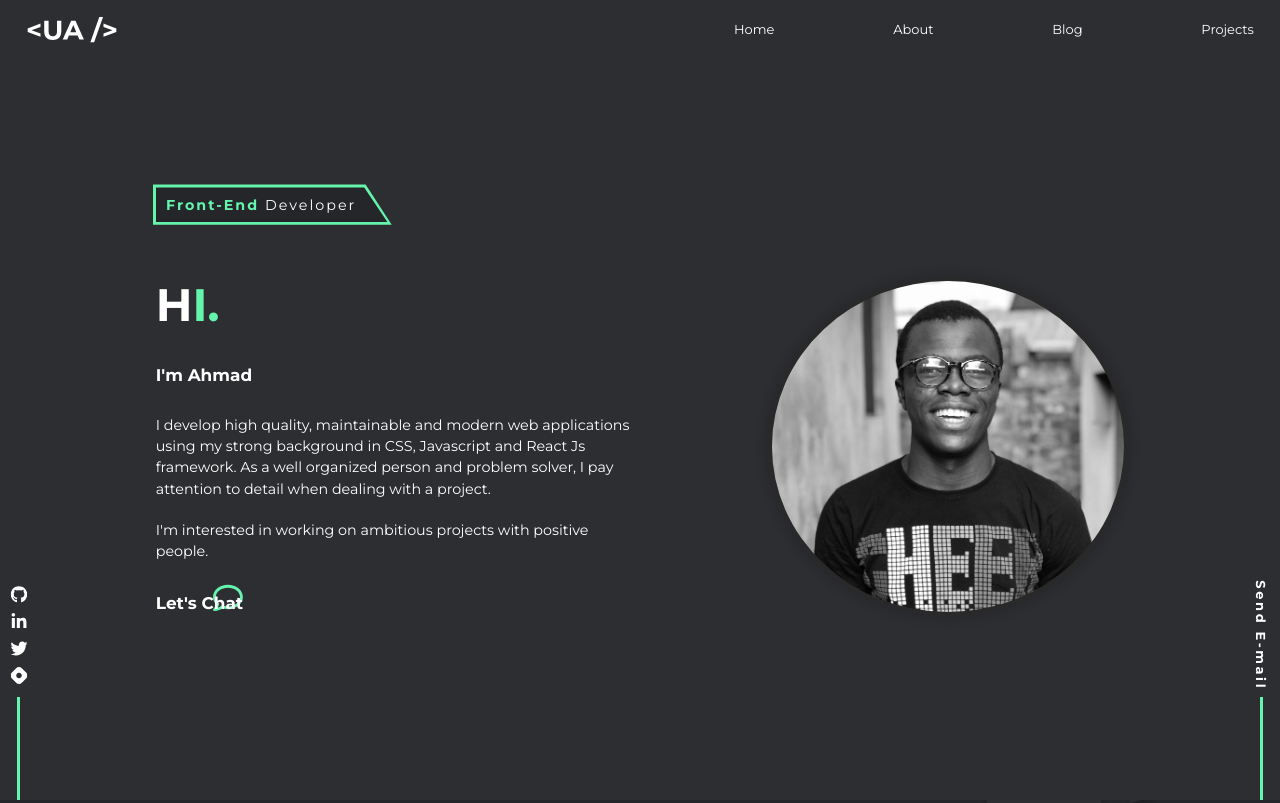
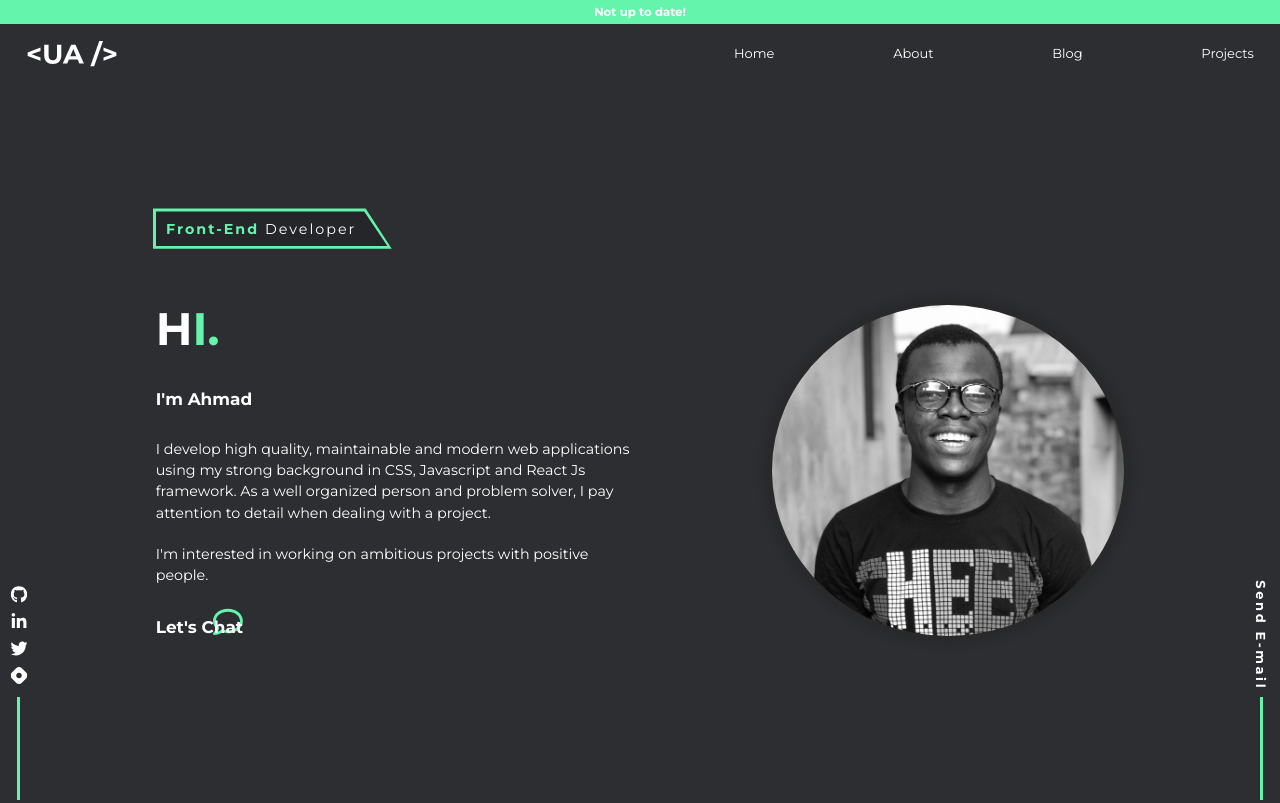
Before and after one commit to usmahm/usmahm.github.io, a website: page index.html in a window 1280 px wide. Shown: the top 803 px of the page. Drawn offline with Linux system fonts and the light colour scheme.

Commit message:
feat: add status bar

```diff
--- a/index.html
+++ b/index.html
@@ -192,6 +192,12 @@
         <a class="link-coloured" href="mailto:ahmadujuwon@gmail.com">Send E-mail</a>
       </span>
       <div class="contacts__line"></div>
+    </div>
+
+    <div class="status">
+      <p>
+        Not up to date!
+      </p>
     </div>
 
     <header class="main-header">
--- a/sass/layouts/_header.scss
+++ b/sass/layouts/_header.scss
@@ -32,3 +32,14 @@
     }
   }
 }
+
+.status {
+  background-color: #64F4AC;
+  padding: 5px 0;
+
+  p {
+    text-align: center;
+    font-size: 0.9rem;
+    font-weight: bold;
+  }
+}
```
Also changed, not shown: css/styles.css.
